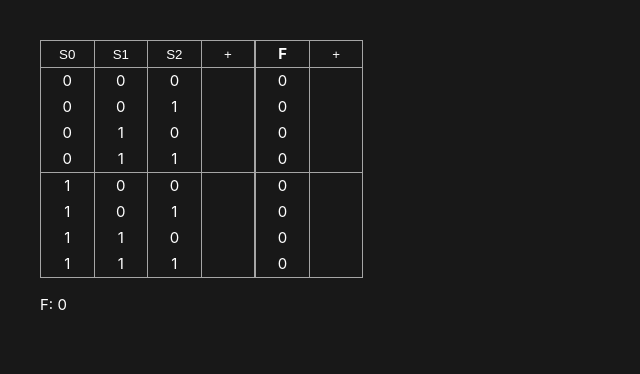
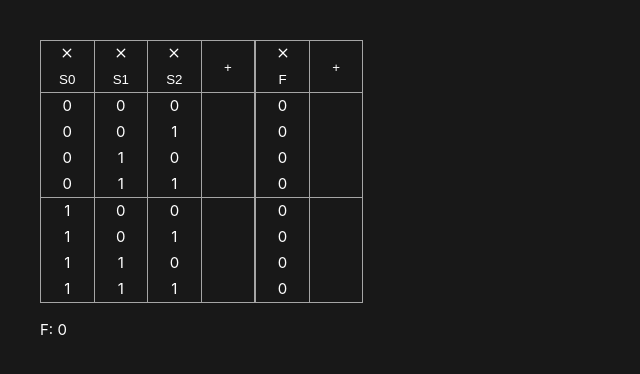
Before and after one commit to tensoid/es-utils, a Vue app: page / in a window 1280 px wide. Shown: the top 374 px of the page, without its empty margins (0-640 px from the left). Built offline with nearby package versions, Linux system fonts and the light colour scheme.

Commit message:
implemented removing and adding columns to table

```diff
--- a/src/views/McCluskeyView.vue
+++ b/src/views/McCluskeyView.vue
@@ -1,62 +1,81 @@
 <script setup lang="ts">
-
-import { ref, computed } from 'vue'
-import { computeMcClusky } from '../es-utils/mcclusky'
-
-
-
+import { ref, computed } from "vue";
+import { computeMcClusky } from "../es-utils/mcclusky";
 
 // Input Table
 const inputs = ref(["S0", "S1", "S2"]);
 
 const truthTableRows = computed(() => Math.pow(2, inputs.value.length));
 
-function addInput(){
-  inputs.value.push("");
+function addInput() {
+  inputs.value.push("?");
+
+  outputs.value.forEach((func) => {
+    func.outputs.push(...Array<OutputBit>(func.outputs.length).fill("0"));
+  });
 }
 
+function removeInput(index: number) {
+  if(inputs.value.length == 1) return;
+  inputs.value.splice(index, 1);
+
+  outputs.value.forEach((func) => {
+    func.outputs.splice(func.outputs.length / 2);
+  });
+}
 
 // Output Table
-type OutputBit = '0' | '1' | 'X';
+type OutputBit = "0" | "1" | "X";
 
 interface LogicFunction {
-  name: string,
-  outputs: Array<OutputBit>
+  name: string;
+  outputs: Array<OutputBit>;
 }
 
 const outputs = ref([] as Array<LogicFunction>);
 
 outputs.value.push({
   name: "F",
-  outputs: Array<OutputBit>(truthTableRows.value).fill("0")
+  outputs: Array<OutputBit>(truthTableRows.value).fill("0"),
 });
 
-function addLogicFunction(){
+function addLogicFunction() {
   outputs.value.push({
-    name: "",
-    outputs: Array<OutputBit>(truthTableRows.value).fill("0")
+    name: "?",
+    outputs: Array<OutputBit>(truthTableRows.value).fill("0"),
   });
-
-  // TODO: update other functions
 }
 
-function toggleBit(colIndex: number, rowIndex: number){
+function removeLogicFunction(index: number) {
+  if(outputs.value.length == 1) return;
+  outputs.value.splice(index, 1);
+}
+
+function toggleBit(colIndex: number, rowIndex: number) {
   let value = outputs.value[colIndex].outputs[rowIndex - 1];
-  if(value == '0') outputs.value[colIndex].outputs[rowIndex - 1] = '1';
-  else if(value == '1') outputs.value[colIndex].outputs[rowIndex - 1] = 'X';
-  else outputs.value[colIndex].outputs[rowIndex - 1] = '0';
+  if (value == "0") outputs.value[colIndex].outputs[rowIndex - 1] = "1";
+  else if (value == "1") outputs.value[colIndex].outputs[rowIndex - 1] = "X";
+  else outputs.value[colIndex].outputs[rowIndex - 1] = "0";
 }
 
 // Results
 const minimizedFunctions = computed(() => {
-  return outputs.value.map(func => {
-    const minterms = new Set(func.outputs.reduce((terms, bit, index) => bit == '1' ? [...terms, index] : terms, [] as Array<number>));
-    const dontCares = new Set(func.outputs.reduce((terms, bit, index) => bit == 'X' ? [...terms, index]: terms, [] as Array<number>));
-    console.log(dontCares);
+  return outputs.value.map((func) => {
+    const minterms = new Set(
+      func.outputs.reduce(
+        (terms, bit, index) => (bit == "1" ? [...terms, index] : terms),
+        [] as Array<number>
+      )
+    );
+    const dontCares = new Set(
+      func.outputs.reduce(
+        (terms, bit, index) => (bit == "X" ? [...terms, index] : terms),
+        [] as Array<number>
+      )
+    );
     return computeMcClusky(inputs.value, minterms, dontCares);
-  })
+  });
 });
-
 </script>
 
 <template>
@@ -64,55 +83,117 @@ const minimizedFunctions = computed(() => {
     <table class="inputs-table">
       <tr>
         <th v-for="(_, index) in inputs">
-          <input v-model="inputs[index]">
+          <div class="table-head">
+            <button @click="removeInput(index)" class="remove-button">
+              <svg width="20" height="20">
+                <image href="@/assets/icons/cross.svg" />
+              </svg>
+            </button>
+            <input v-model="inputs[index]" />
+          </div>
         </th>
         <th>
           <button class="add-button" @click="addInput">+</button>
         </th>
       </tr>
       <tr v-for="rowIndex in truthTableRows">
-        <td class="bit" v-for="colIndex in inputs.length" >{{ ((rowIndex - 1) >> (inputs.length - colIndex)) & 1}}</td>
+        <td class="bit" v-for="colIndex in inputs.length">
+          {{ ((rowIndex - 1) >> (inputs.length - colIndex)) & 1 }}
+        </td>
       </tr>
     </table>
 
     <table class="outputs-table">
       <tr>
-        <th v-for="func in outputs">{{ func.name }}</th>
+        <th v-for="(_, index) in outputs">
+          <div class="table-head">
+            <button @click="removeLogicFunction(index)" class="remove-button">
+              <svg width="20" height="20">
+                <image href="@/assets/icons/cross.svg" />
+              </svg>
+            </button>
+            <input v-model="outputs[index].name" />
+          </div>
+        </th>
         <th>
           <button class="add-button" @click="addLogicFunction">+</button>
         </th>
       </tr>
       <tr v-for="rowIndex in truthTableRows">
-        <td class="bit" @click="toggleBit(colIndex, rowIndex)" v-for="(func, colIndex) in outputs" >{{ func.outputs[rowIndex - 1] }}</td>
+        <td
+          class="bit"
+          @click="toggleBit(colIndex, rowIndex)"
+          v-for="(func, colIndex) in outputs"
+        >
+          {{ func.outputs[rowIndex - 1] }}
+        </td>
       </tr>
     </table>
   </div>
 
-  <p v-for="(func, index) in minimizedFunctions" >{{ outputs[index].name + ": " + func }}</p>
+  <p v-for="(func, index) in minimizedFunctions">
+    {{ outputs[index].name + ": " + func }}
+  </p>
 </template>
 
 <style scoped lang="scss">
-
 .tables {
-
   display: flex;
   flex-direction: row;
 
-  .inputs-table, .outputs-table {
+  .inputs-table,
+  .outputs-table {
     border: 1px solid var(--color-table-border);
     border-collapse: collapse;
-
-    input {
-      width: 5ch;
-      background-color: transparent;
-      color: white;
-      border: none;
-      text-align: center;
-    }
 
     th {
       width: 5ch;
       border: 1px solid var(--color-table-border);
+
+      .add-button {
+        background-color: transparent;
+        color: white;
+        border: none;
+        cursor: pointer;
+        transition: 0.3s;
+
+        &:hover {
+          background-color: rgba(255, 255, 255, 0.164);
+        }
+      }
+
+      .table-head {
+        display: flex;
+        flex-direction: column;
+        justify-content: center;
+        align-items: center;
+
+        input,
+        span {
+          width: 5ch;
+          background-color: transparent;
+          color: white;
+          border: none;
+          text-align: center;
+          height: 1.5rem;
+          margin: 0;
+          padding: 0;
+        }
+
+        .remove-button {
+          background-color: transparent;
+          color: white;
+          border: none;
+          padding: 1px;
+          cursor: pointer;
+
+          transition: 0.3s;
+
+          &:hover {
+            background-color: rgba(255, 255, 255, 0.164);
+          }
+        }
+      }
     }
 
     tr:nth-child(4n + 1) {
@@ -128,13 +209,6 @@ const minimizedFunctions = computed(() => {
       text-align: center;
       user-select: none;
     }
-
-    .add-button {
-      background-color: transparent;
-      color: white;
-      border: none;
-    }
   }
 }
-
 </style>
```
Also changed, not shown: src/es-utils/mcclusky.ts (+83 -47 lines), src/assets/icons/cross.svg (added).
